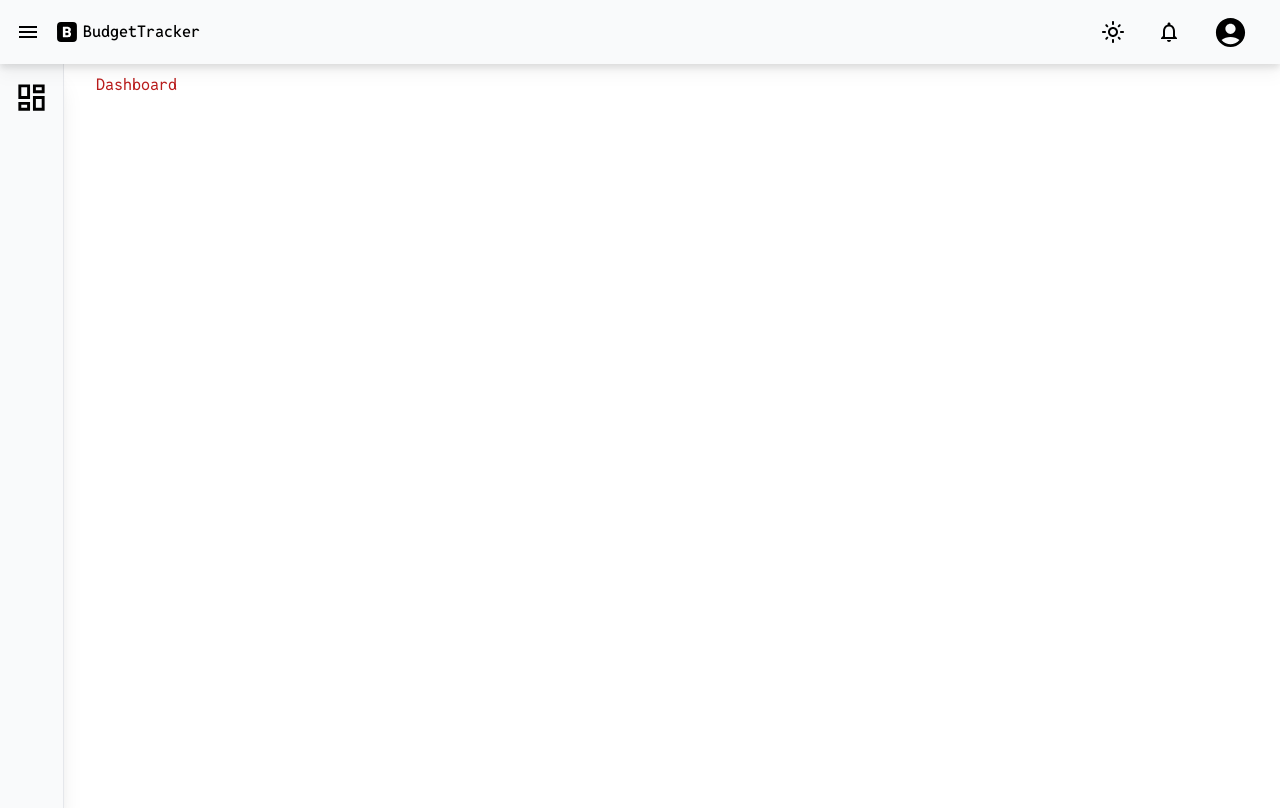
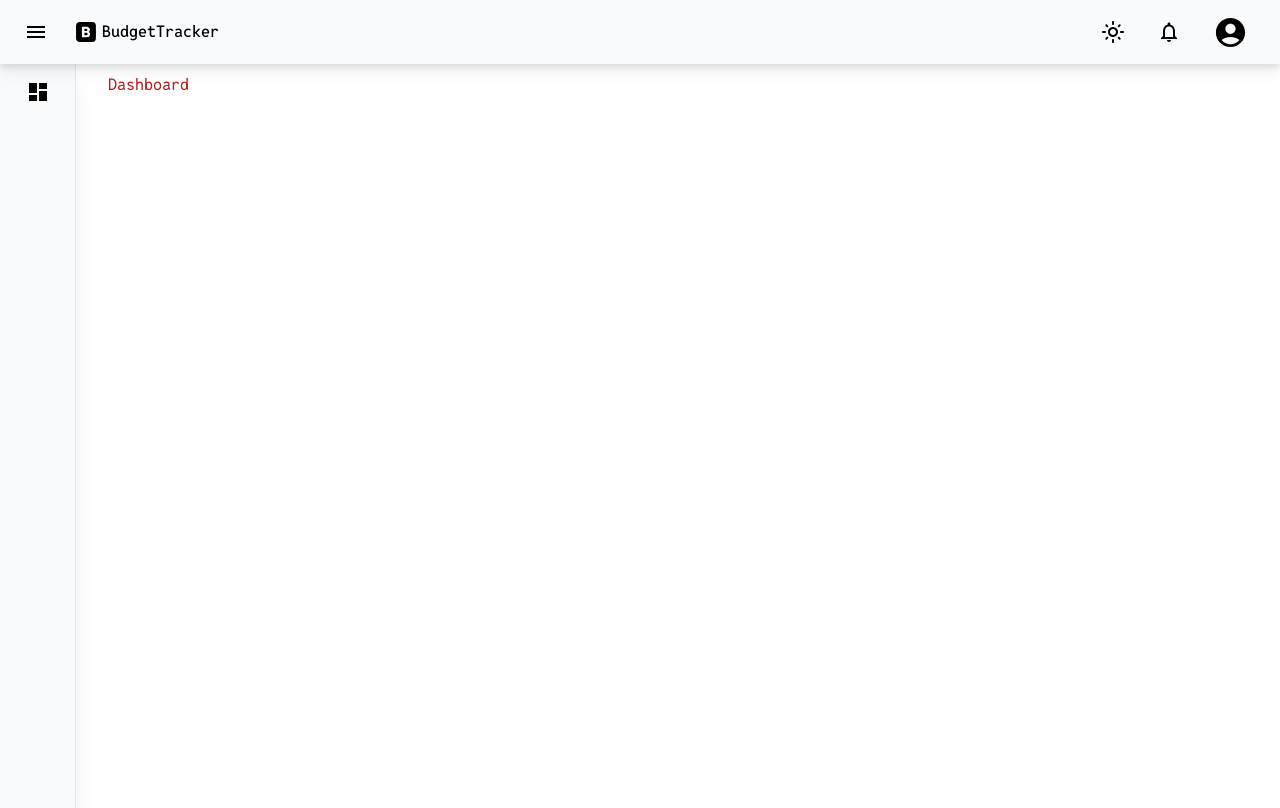
Before and after one commit to YBD21/Budget-Tracker, a Next.js app in the folder client/: page / in a window 1280 px wide. Built offline with nearby package versions, Linux system fonts and the light colour scheme.

Commit message:
[client] added SideBarItems

```diff
--- a/client/src/components/NavBar/index.tsx
+++ b/client/src/components/NavBar/index.tsx
@@ -19,12 +19,12 @@ const NavBar: FC<NavProps> = ({ children }) => {
       <header className="sticky top-0 z-30 bg-gray-50 dark:bg-neutral-800 flex flex-row w-full drop-shadow-lg h-16">
         {/* Title Name */}
         <div className="flex w-1/2">
-          <div className="flex items-center mx-3.5">
-            <IconButton size="small" edge="start" color="inherit" aria-label="menu">
+          <div className="flex items-center ml-6">
+            <IconButton size="large" edge="start" color="inherit" aria-label="menu">
               <MenuIcon className="transition duration-300 ease-in-out dark:text-white dark:hover:text-white dark:hover:drop-shadow-[0_0_10px_rgba(255,255,255,1)] hover:text-black hover:drop-shadow-[0_0_10px_rgba(0,0,0,1)]" />
             </IconButton>
 
-            <div className="mx-2.5 flex justify-between gap-1">
+            <div className="mx-3.5 flex justify-between gap-1">
               <Image
                 suppressHydrationWarning
                 src={Logo}
@@ -50,10 +50,10 @@ const NavBar: FC<NavProps> = ({ children }) => {
             </Tooltip>
           </li>
 
+          {/* Profile  */}
           <li className="my-auto mx-4">
             <AccountCircleIcon fontSize="large" className="cursor-pointer" />
           </li>
-          {/* Profile  */}
         </ul>
       </header>
       <main className="flex-1 flex">
--- /dev/null
+++ b/client/src/components/SideBar/SideBarItems.tsx
@@ -0,0 +1,21 @@
+import { FC } from 'react';
+import { Tooltip } from '@mui/material';
+import { SvgIconComponent } from '@mui/icons-material';
+
+type SideBarItemsProps = {
+  ActiveIcon: SvgIconComponent;
+  Icon: SvgIconComponent;
+  title: string;
+  isActive: boolean;
+};
+
+const SideBarItems: FC<SideBarItemsProps> = ({ ActiveIcon, Icon, title, isActive }) => {
+  return (
+    <li className={`flex flex-col items-center py-2 px-4 cursor-pointer`}>
+      <Tooltip title={title}>{isActive ? <ActiveIcon /> : <Icon />}</Tooltip>
+      {/* <p className="text-xs">{title}</p> */}
+    </li>
+  );
+};
+
+export default SideBarItems;
--- a/client/src/components/SideBar/index.tsx
+++ b/client/src/components/SideBar/index.tsx
@@ -1,22 +1,45 @@
 import { usePathname } from 'next/navigation';
+
 import DashboardIcon from '@mui/icons-material/Dashboard';
 import DashboardOutlinedIcon from '@mui/icons-material/DashboardOutlined';
+import { SvgIconComponent } from '@mui/icons-material';
+import SideBarItems from './SideBarItems';
+import { DASHBOARD } from '@/constants/Routes';
+
+type SidebarItem = {
+  url: string;
+  title: string;
+  ActiveIcon: SvgIconComponent;
+  Icon: SvgIconComponent;
+};
 
 const Sidebar = () => {
   const pathname = usePathname();
-  //   const isItemActive = pathname?.startsWith(item?.url)
+
+  const itemList: SidebarItem[] = [
+    {
+      url: DASHBOARD,
+      title: 'Dashboard',
+      Icon: DashboardOutlinedIcon,
+      ActiveIcon: DashboardIcon,
+    },
+  ];
 
   // Dashboard,History,Customization
 
   // At the end Logout
   return (
-    <nav className="w-16 px-2 shadow-xl bg-gray-50 dark:bg-neutral-800 h-[93svh] border-r border-solid border-gray-200 dark:border-stone-900">
+    <nav className="w-20 px-2 shadow-xl bg-gray-50 dark:bg-neutral-800 h-[93svh] border-r border-solid border-gray-200 dark:border-stone-900">
       <ul className="space-y-2 list-none mt-2">
-        <li className="flex flex-col items-center py-2 px-4 cursor-pointer">
-          <DashboardOutlinedIcon fontSize="large" />
-          {/* <HomeIcon fontSize="large" /> */}
-          {/* <p className="text-xs">Home</p> */}
-        </li>
+        {itemList.map((item, index) => (
+          <SideBarItems
+            key={index}
+            Icon={item.Icon}
+            ActiveIcon={item.ActiveIcon}
+            title={item.title}
+            isActive={pathname?.startsWith(item.url) || false}
+          />
+        ))}
       </ul>
     </nav>
   );
```
